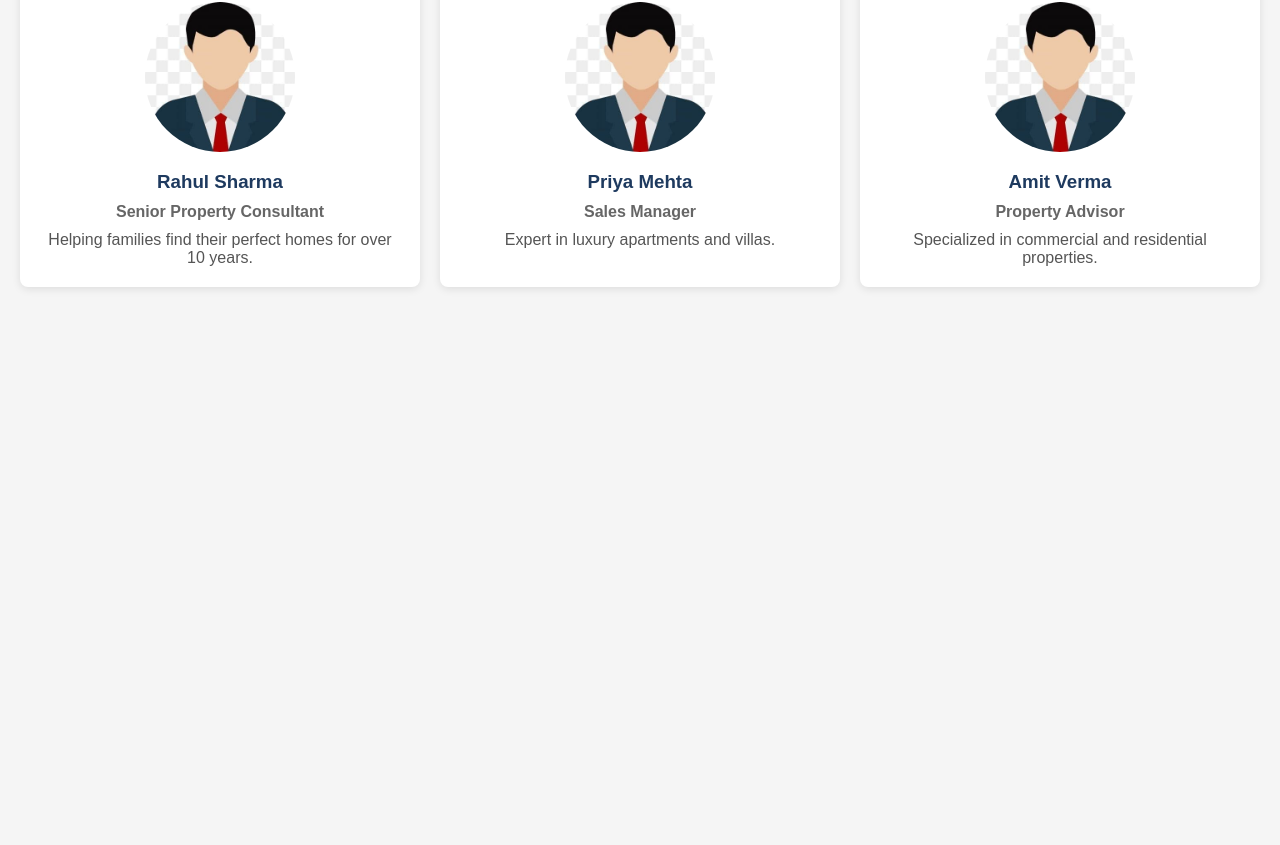
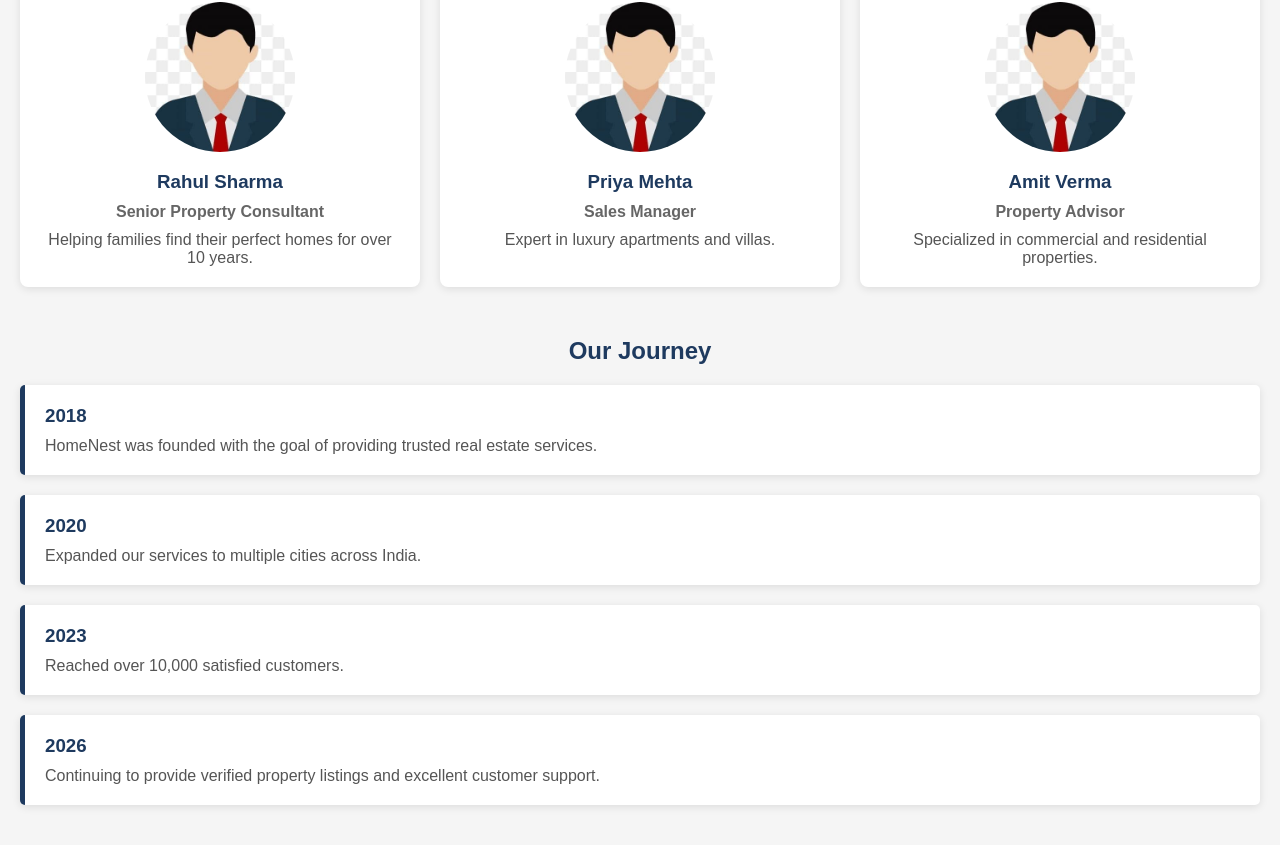
Before and after one commit to rinku-001/HomeNest, a React (Vite) app: page /about in a window 1280 px wide. Shown: the part 499-1344 px from the top of the page. Before the commit the page ends 826 px from the top, so only its background shows below. Built offline with nearby package versions, Linux system fonts and the light colour scheme.

Commit message:
Add company story timeline

```diff
--- /dev/null
+++ b/src/components/Timeline/Timeline.jsx
@@ -0,0 +1,12 @@
+import styles from "./Timeline.module.css";
+
+function Timeline(props) {
+    return (
+        <div className={styles.item}>
+            <h3>{props.year}</h3>
+            <p>{props.event}</p>
+        </div>
+    );
+}
+
+export default Timeline;
--- /dev/null
+++ b/src/components/Timeline/Timeline.module.css
@@ -0,0 +1,17 @@
+.item{
+    background-color:white;
+    padding:20px;
+    margin-bottom:20px;
+    border-left:5px solid #1e3a5f;
+    border-radius:5px;
+    box-shadow:0 2px 8px rgba(0,0,0,0.1);
+}
+
+.item h3{
+    color:#1e3a5f;
+    margin-bottom:10px;
+}
+
+.item p{
+    color:#555;
+}
--- /dev/null
+++ b/src/data/timeline.js
@@ -0,0 +1,24 @@
+const timeline = [
+    {
+        id: 1,
+        year: "2018",
+        event: "HomeNest was founded with the goal of providing trusted real estate services."
+    },
+    {
+        id: 2,
+        year: "2020",
+        event: "Expanded our services to multiple cities across India."
+    },
+    {
+        id: 3,
+        year: "2023",
+        event: "Reached over 10,000 satisfied customers."
+    },
+    {
+        id: 4,
+        year: "2026",
+        event: "Continuing to provide verified property listings and excellent customer support."
+    }
+];
+
+export default timeline;
--- a/src/pages/About.jsx
+++ b/src/pages/About.jsx
@@ -1,6 +1,8 @@
 import styles from "./About.module.css";
 import agents from "../data/agents";
 import AgentCard from "../components/AgentCard/AgentCard";
+import timeline from "../data/timeline";
+import Timeline from "../components/Timeline/Timeline";
 
 function About() {
     return (
@@ -45,6 +47,20 @@ function About() {
                 ))}
             </div>
 
+            <h2 className={styles.timelineHeading}>
+                Our Journey
+            </h2>
+
+            <div className={styles.timelineContainer}>
+                {timeline.map((item) => (
+                    <Timeline
+                        key={item.id}
+                        year={item.year}
+                        event={item.event}
+                    />
+                ))}
+            </div>
+
         </section>
     );
 }
--- a/src/pages/About.module.css
+++ b/src/pages/About.module.css
@@ -37,3 +37,13 @@
     color:#1e3a5f;
     margin:40px 0 20px;
 }
+
+.timelineHeading{
+    text-align:center;
+    color:#1e3a5f;
+    margin:50px 0 20px;
+}
+
+.timelineContainer{
+    margin-top:20px;
+}
```
